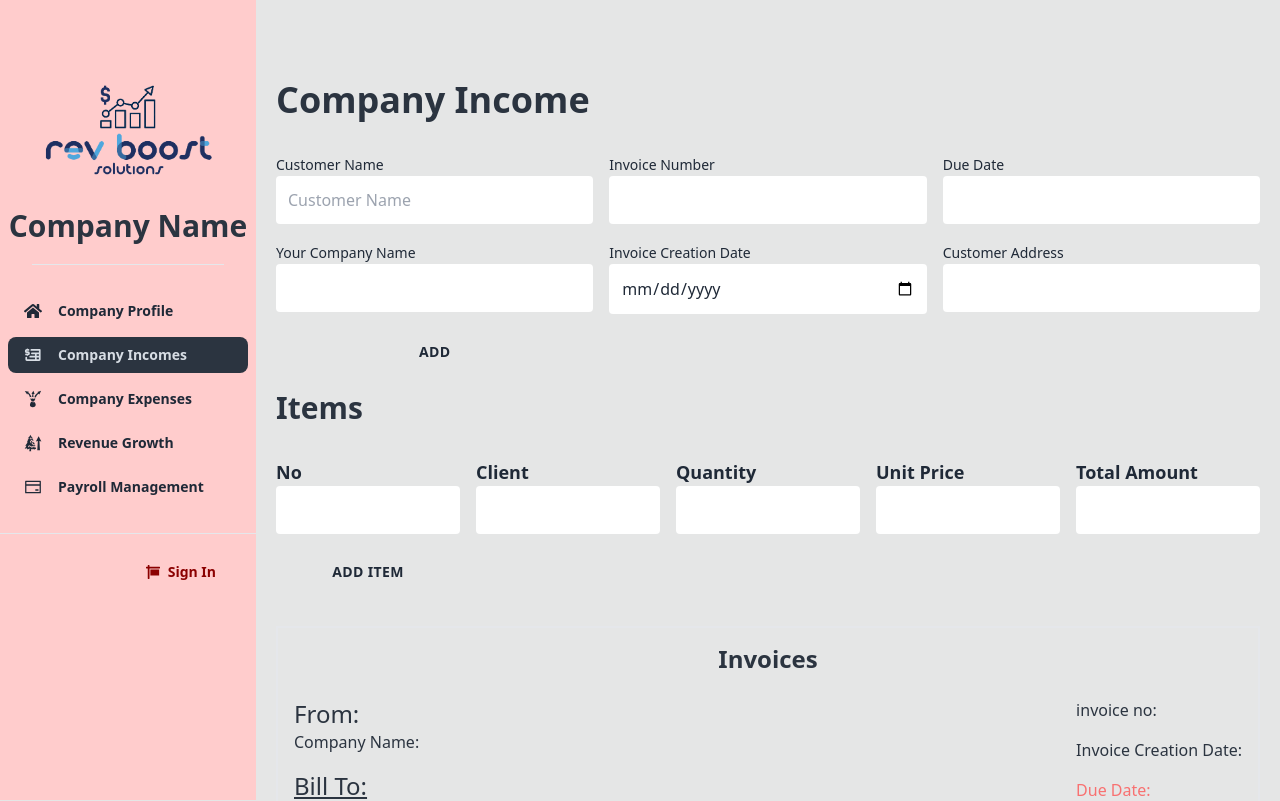
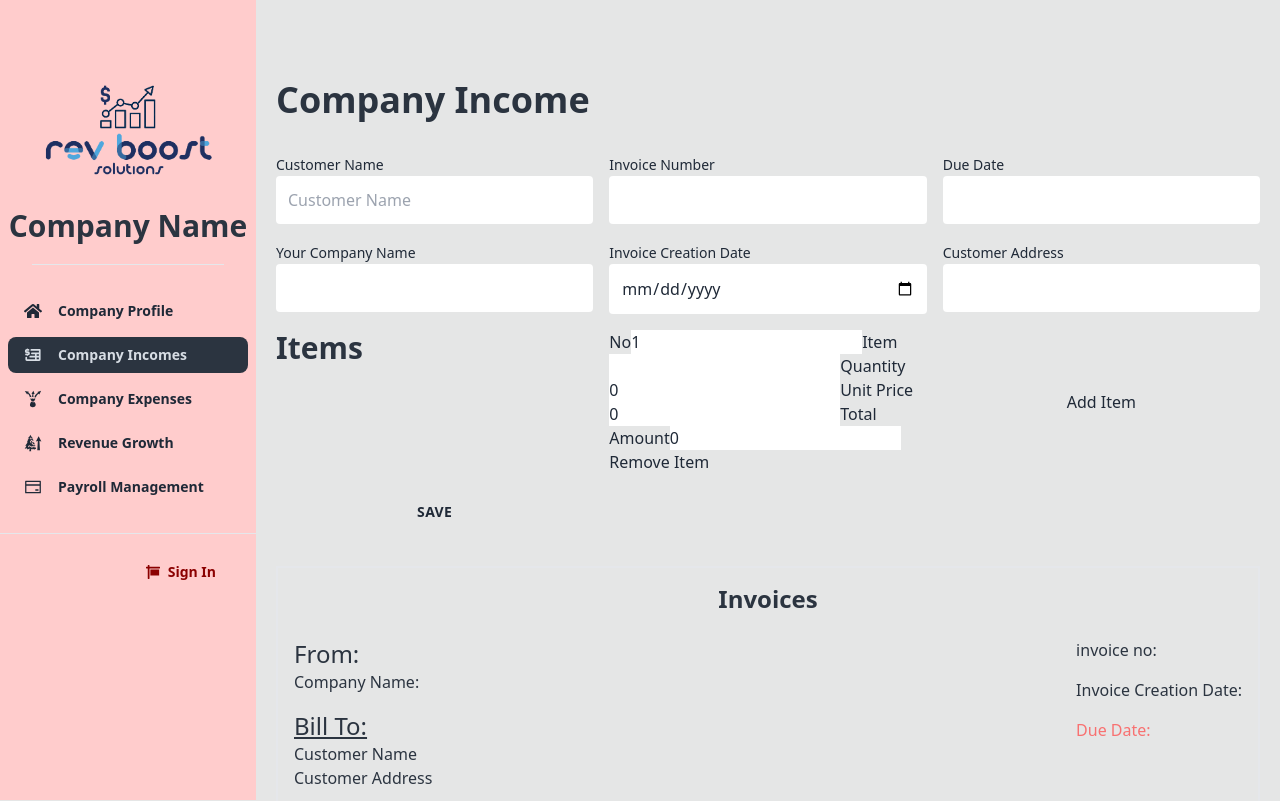
Before and after one commit to maasajal/revboost-solutions, a React (Vite) app: page /dashboard/company-incomes in a window 1280 px wide. Shown: the top 801 px of the page. Built offline with nearby package versions, Linux system fonts and the light colour scheme.

Commit message:
Update: Items inputs added inside the field

```diff
--- a/src/dashboard/CompanyIncomes/InvoiceAndBilling/Invoice.tsx
+++ b/src/dashboard/CompanyIncomes/InvoiceAndBilling/Invoice.tsx
@@ -1,4 +1,4 @@
-import {  useForm } from "react-hook-form";
+import { Controller, useFieldArray, useForm } from "react-hook-form";
 import Billing from "./Billing";
 // import axios from "axios";
 type InvoiceData = {
@@ -18,7 +18,7 @@ type InvoiceData = {
 };
 
 const Invoice = () => {
-  const { handleSubmit, register } = useForm<InvoiceData>({
+  const { control, handleSubmit, register, reset } = useForm<InvoiceData>({
     defaultValues: {
       customerName: "",
       companyName: "",
@@ -30,7 +30,6 @@ const Invoice = () => {
     },
   });
 
-
   const onSubmit = handleSubmit((data: InvoiceData) => {
     console.table(data);
     // axios
@@ -39,6 +38,11 @@ const Invoice = () => {
     //     console.log("Invoice saved successfully:", response.data);
     //   })
     //   .catch((error) => console.error("Error saving invoice:", error));
+  });
+
+  const { fields, append, remove } = useFieldArray({
+    control,
+    name: "items",
   });
 
   return (
@@ -111,16 +115,68 @@ const Invoice = () => {
                 </div>
               </div>
               {/* testing */}
-
-
+              <h3>Items</h3>
+              {fields.map((item, index) => (
+                <div key={item.id}>
+                  <label>No</label>
+                  <Controller
+                    name={`items.${index}.no`}
+                    control={control}
+                    render={({ field }) => <input type="number" {...field} />}
+                  />
+                  <label>Item</label>
+                  <input {...register(`items.${index}.item`)} required />
+                  <label>Quantity</label>
+                  <input
+                    type="number"
+                    {...register(`items.${index}.quantity`)}
+                    required
+                  />
+                  <label>Unit Price</label>
+                  <input
+                    type="number"
+                    {...register(`items.${index}.unitPrice`)}
+                    required
+                  />
+                  <label>Total Amount</label>
+                  <Controller
+                    name={`items.${index}.totalAmount`}
+                    control={control}
+                    render={({ field }) => (
+                      <input
+                        type="number"
+                        value={item.quantity * item.unitPrice}
+                        {...field}
+                        readOnly
+                      />
+                    )}
+                  />
+                  <button type="button" onClick={() => remove(index)}>
+                    Remove Item
+                  </button>
+                </div>
+              ))}
+              <button
+                type="button"
+                onClick={() =>
+                  append({
+                    no: fields.length + 1,
+                    item: "",
+                    quantity: 0,
+                    unitPrice: 0,
+                    totalAmount: 0,
+                  })
+                }
+              >
+                Add Item
+              </button>
               <button
                 type="submit"
                 className="w-full p-3 text-sm font-bold tracking-wide uppercase rounded dark:bg-red-400 dark:text-gray-50"
               >
-                Add
+                Save
               </button>
             </div>
-            <h3>Items</h3>
             {/* <div className="grid lg:grid-cols-5  grid-flow-row-dense gap-4 ">
               <div>
                 <label htmlFor="name" className="text-lg font-bold">
@@ -194,7 +250,7 @@ const Invoice = () => {
         {/* Add Item */}
 
         <div>
-          <Billing></Billing>
+          {/* <Billing></Billing> */}
         </div>
 
         {/* Table */}
```
